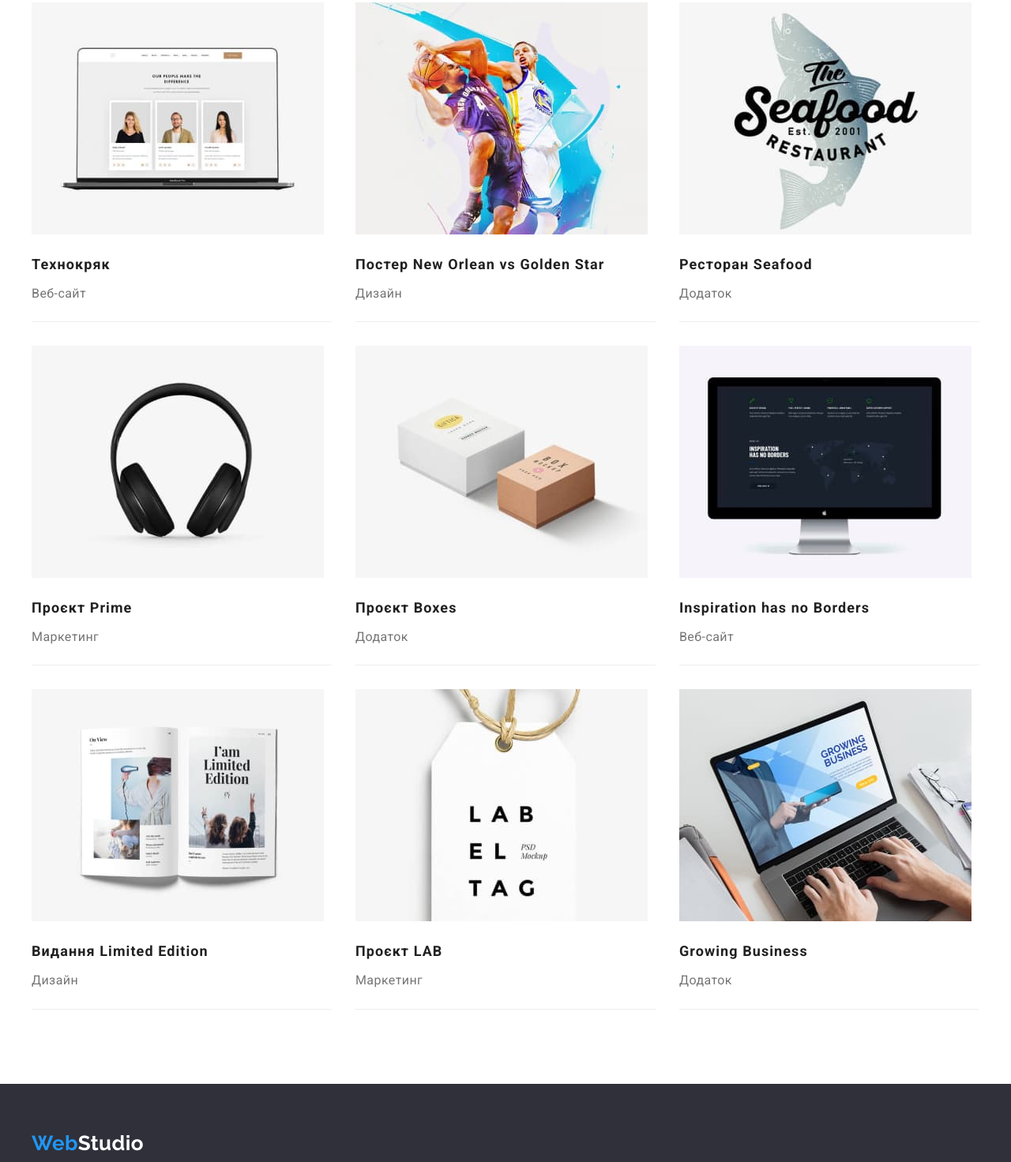
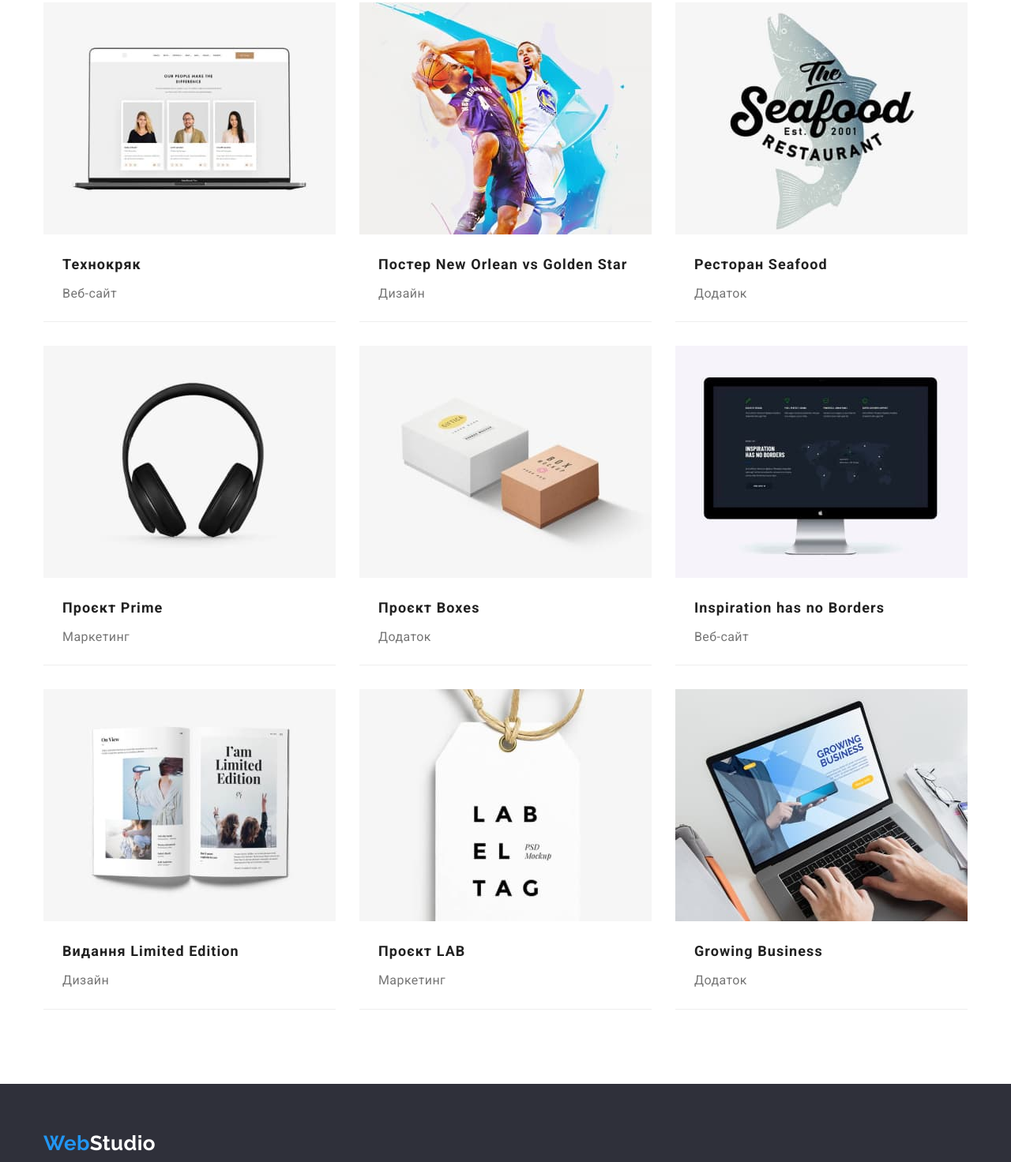
Before and after one commit to KonstantinYevchuk/goit-markup-hw-03, a plain HTML site: page portfolio.html in a window 1280 px wide. Shown: the part 248-1720 px from the top of the page at 79% size. Drawn offline with nearby package versions, Linux system fonts and the light colour scheme.

Commit message:
Add elements to HTML and CSS

```diff
--- a/css/styles.css
+++ b/css/styles.css
@@ -38,14 +38,15 @@ li {
 }
 img {
   display: block;
+  max-width: 100%;
+  height: auto;
 }
 .container {
-  width: 1230px;
+  width: 1200px;
   padding-left: 15px;
   padding-right: 15px;
   margin-left: auto;
   margin-right: auto;
-  /* outline: 2px solid tomato; */
 }
 /* Navigation */
 .main-nav,
@@ -53,10 +54,6 @@ img {
   display: flex;
   align-items: center;
 }
-/* .menu,
-.contacts {
-  display: flex;
-} */
 .logo-web {
   color: var(--accent-col);
   font-family: Raleway, sans-serif;
@@ -232,8 +229,9 @@ p {
 .list-item:not(:last-child) {
   margin-right: 30px;
 }
-.list-team img {
-  margin-bottom: 30px;
+.item-text {
+  padding-top: 30px;
+  padding-bottom: 30px;
 }
 .list-team h3 {
   font-weight: 500;
@@ -247,7 +245,6 @@ p {
   font-size: 16px;
   line-height: 1.19;
   margin: 0;
-  margin-bottom: 30px;
 }
 /* Footer */
 .back-footer {
@@ -321,11 +318,10 @@ p {
 }
 .portfolio-item {
   flex-basis: calc((100% - 60px) / 3);
-  padding-bottom: 20px;
   border-bottom: 1px solid var(--border-list);
 }
-.list-portfolio img {
-  margin-bottom: 20px;
+.text-item {
+ padding: 20px 24px;
 }
 .list-portfolio h2 {
   font-size: 18px;
--- a/portfolio.html
+++ b/portfolio.html
@@ -64,8 +64,10 @@
           <ul class="list-portfolio">
             <li class="portfolio-item">
               <img src="./images/project1.jpg" alt="Ноутбук" width="370" />
+              <div class="text-item">
               <h2>Технокряк</h2>
               <p>Веб-сайт</p>
+              </div>
             </li>
             <li class="portfolio-item">
               <img
@@ -73,38 +75,52 @@
                 alt="Баскетболісти"
                 width="370"
               />
+              <div class="text-item">
               <h2>Постер New Orlean vs Golden Star</h2>
               <p>Дизайн</p>
+              </div>
             </li>
             <li class="portfolio-item">
               <img src="./images/project3.jpg" alt="Риба" width="370" />
+              <div class="text-item">
               <h2>Ресторан Seafood</h2>
               <p>Додаток</p>
+              </div>
             </li>
             <li class="portfolio-item">
               <img src="./images/project4.jpg" alt="Навушники" width="370" />
+              <div class="text-item">
               <h2>Проєкт Prime</h2>
               <p>Маркетинг</p>
+              </div>
             </li>
             <li class="portfolio-item">
               <img src="./images/project5.jpg" alt="Коробки" width="370" />
+              <div class="text-item">
               <h2>Проєкт Boxes</h2>
               <p>Додаток</p>
+              </div>
             </li>
             <li class="portfolio-item">
               <img src="./images/project6.jpg" alt="Монітор" width="370" />
+              <div class="text-item">
               <h2>Inspiration has no Borders</h2>
               <p>Веб-сайт</p>
+              </div>
             </li>
             <li class="portfolio-item">
               <img src="./images/project7.jpg" alt="Журнал" width="370" />
+              <div class="text-item">
               <h2>Видання Limited Edition</h2>
               <p>Дизайн</p>
+              </div>
             </li>
             <li class="portfolio-item">
               <img src="./images/project8.jpg" alt="Лейба" width="370" />
+              <div class="text-item">
               <h2>Проєкт LAB</h2>
               <p>Маркетинг</p>
+              </div>
             </li>
             <li class="portfolio-item">
               <img
@@ -112,8 +128,10 @@
                 alt="Друк на ноутбуці"
                 width="370"
               />
+              <div class="text-item">
               <h2>Growing Business</h2>
               <p>Додаток</p>
+              </div>
             </li>
           </ul>
         </div>
```
Also changed, not shown: index.html (+8 -0 lines).
